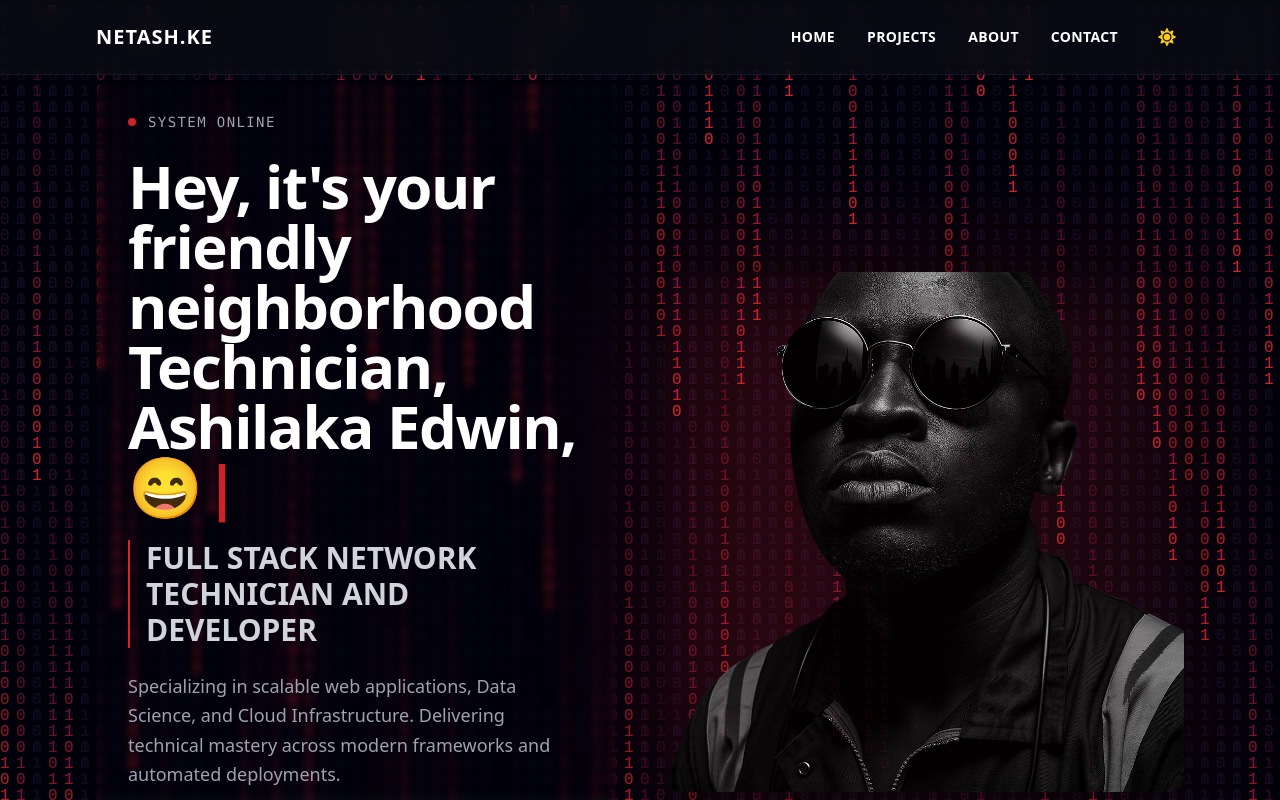
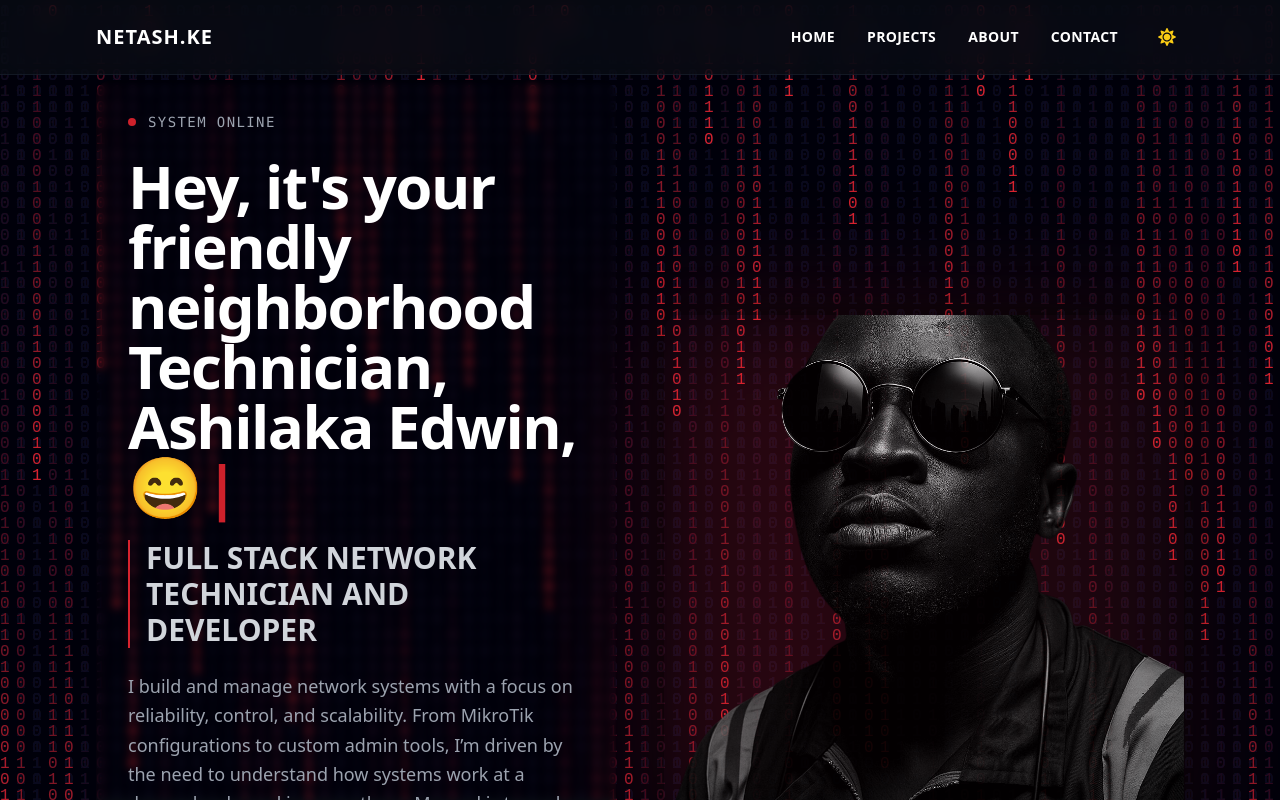
Before and after one commit to CaLLmeeDdY/ashilaka-portfolio-, a React (Vite) app: page / in a window 1280 px wide. Shown: the top 800 px of the page. Built offline with nearby package versions, Linux system fonts and the light colour scheme.

Commit message:
bio update

```diff
--- a/src/App.jsx
+++ b/src/App.jsx
@@ -9,7 +9,7 @@ import MatrixBackground from './MatrixBackground';
 const profile = {
   name: "NETASH.KE",
   role: "FULL STACK NETWORK TECHNICIAN AND DEVELOPER",
-  bio: "Specializing in scalable web applications, Data Science, and Cloud Infrastructure. Delivering technical mastery across modern frameworks and automated deployments.",
+  bio: "I build and manage network systems with a focus on reliability, control, and scalability. From MikroTik configurations to custom admin tools, I’m driven by the need to understand how systems work at a deeper level—and improve them. My goal is to evolve into a network developer who doesn’t just maintain systems, but designs better ones.",
   buttonText: "Got a project?",
   resumeText: "My Resume",
   resumeLink: "/ashilaka-resume.pdf",
```
